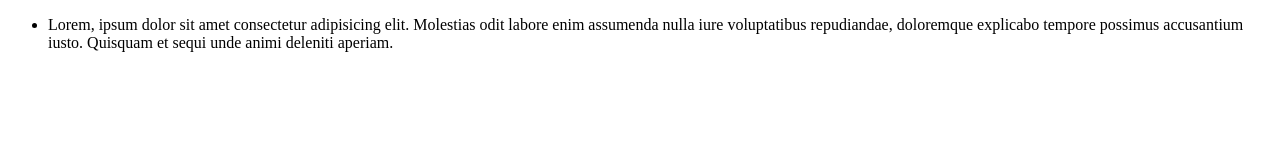
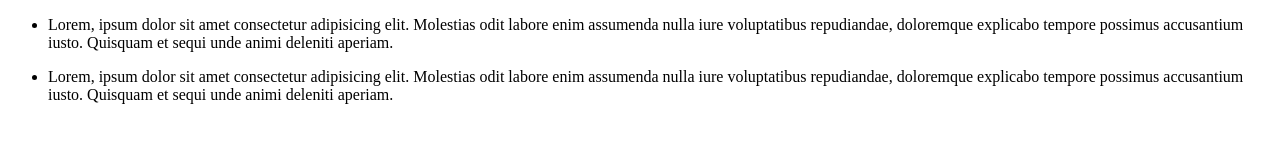
Before and after one commit to DoriZuu48/Lessons-16, a plain HTML site: page src/index.html in a window 1280 px wide. Drawn offline with Linux system fonts and the light colour scheme.

Commit message:
marge from master

```diff
--- a/src/index.html
+++ b/src/index.html
@@ -14,6 +14,11 @@
             voluptatibus repudiandae, doloremque explicabo tempore possimus accusantium iusto. Quisquam et sequi unde
             animi deleniti aperiam.</li>
     </ul>
+    <ul>
+        <li>Lorem, ipsum dolor sit amet consectetur adipisicing elit. Molestias odit labore enim assumenda nulla iure
+            voluptatibus repudiandae, doloremque explicabo tempore possimus accusantium iusto. Quisquam et sequi unde
+            animi deleniti aperiam.</li>
+    </ul>
 </body>
 
 </html>
```
